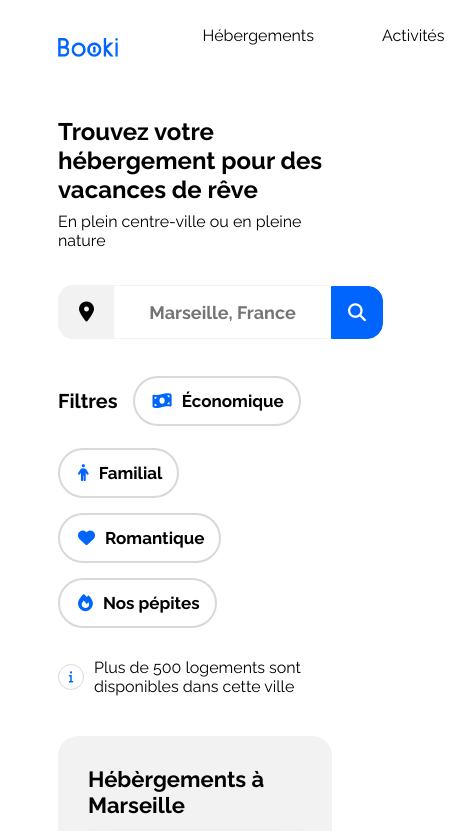
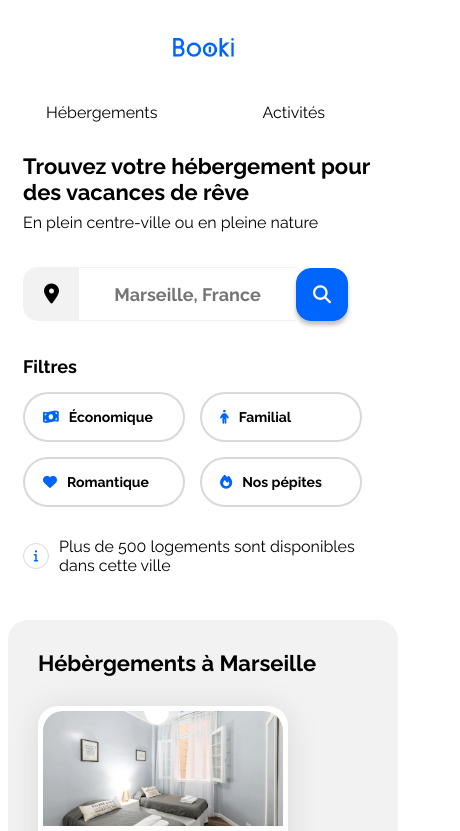
Before and after one commit to KD-Dev-Tech/p3-Booki, a plain HTML site: page index.html in a window 390 px wide. Shown: the top 831 px of the page, 460 px wide, since content can reach past the window. Drawn offline with Linux system fonts and the light colour scheme.

Commit message:
Responsive

```diff
--- a/css/style.css
+++ b/css/style.css
@@ -28,7 +28,7 @@ body {
 
 /*************************  En Tete de page   ************************/
 
-header{
+header {
     display: flex;
     justify-content: space-between;
     align-items: center;
@@ -39,24 +39,22 @@ header{
 header img {
     width: 61px;
     height: 19px;
-
 }
 
 nav a:hover {
     color: #0065FC;
     border-top: 2px solid #0065FC;
-    padding-top: 20%;
+    padding-top: 20px;
     }
 
-
-nav ul{
+nav ul {
     display: flex;
     margin: 16px;             /* espacement interne */
     padding: 0;               /* espacement externe */
     height: 44px;
 }
 
-nav li{
+nav li {
     padding-top: 16px;
     margin-left: 68px;
     padding: 0;
@@ -68,12 +66,9 @@ a {
     text-decoration: none;
 }
 
-
-
 .headline h1,
 .headline p {
     margin: 8px 0;
-
 }
 
 /*************************  Barre de Recherche   *******************/
@@ -134,12 +129,12 @@ input[type="text"] {
     flex-wrap: wrap;
     font-size: 17px;
     font-weight: bold;
-    padding-top: 30px;
+    padding-top: 35px;
     align-items: center;
     gap: 15px;
 }
 
-.filter-bar button {
+.filtres {
     border: 2px solid #D9D9D9;
     border-radius: 25px;
     padding: 0px 15px;
@@ -166,7 +161,7 @@ input[type="text"] {
 .info {
     margin-top: 20px;
     display: flex;
-    margin-bottom: 30px;
+    margin-bottom: 35px;
     align-items: center;
 }
 
@@ -185,7 +180,6 @@ input[type="text"] {
 .info p {
     margin: 10px;
  }
-
 
 /*********************************************************************/
 
@@ -222,7 +216,6 @@ input[type="text"] {
 .hebergements-and-populaires {
     display: flex;
     justify-content: space-between;
-
 }
 
 .hebergements-and-populaires section {
@@ -249,12 +242,10 @@ input[type="text"] {
 }
 
 .hebergements .card-content {
-
    padding: 0px 15px ;
 }
 
 .hebergements .card {
-
     width: 240px;
     height: 192px;
     padding-bottom: 15px;
@@ -286,7 +277,6 @@ input[type="text"] {
     font-weight: 700;
     font-size: 18px;
     margin-top: 30px;
-
 }
 
 /****** Populaires ***********/
@@ -357,7 +347,6 @@ input[type="text"] {
     width: 100%;
     height: 100%;
     object-fit: cover;
-
 }
  .activites .card {
     padding: 0;
@@ -391,21 +380,20 @@ footer {
 .lien-footer article{
     display: flex;
     flex-direction: column;
-    gap: 15px;
+    gap: 10px;
 }
-
-
-
-
-
-
-
 
 /* Le code ci-dessous correspond à la version responsive uniquement */
 
 /****** Media queries ***********/
 /* Medium devices (tablets, less/equal than 1024px) */
+
 @media (max-width: 1024px) {
+
+    .filter-bar h3 {
+        width: 100%;
+    }
+
     .hebergements-and-populaires {
         flex-direction: column;
     }
@@ -416,7 +404,6 @@ footer {
 
     .populaires {
         width: 100%;
-        margin-top: 50px;
     }
 
     .populaires-cards {
@@ -436,10 +423,81 @@ footer {
     .populaires-cards .card-subtitle {
         font-size: 13px;
     }
+
+    .activites .card {
+        width: 190px;
+        height: 210px;
     }
+
+    .activites img {
+        height: 200px;
+    }
+
+
+
+     footer {
+        padding-right: 20%;
+     }
+
+}
+
+
+
+
+
 
 /* Small devices (phones, less than 768px) */
 @media (max-width: 767.98px) {
+
+
+    body {
+        width: 100%; ;
+    }
+
+    .main-container {
+        padding: 0px ;
+    }
+
+    /*******************************************************/
+
+    h1 {
+        font-size: 22px;
+    }
+
+    header {
+        width: 100%;
+        flex-wrap: wrap;
+        justify-content: center;
+        height: 115px;
+    }
+
+    header img {
+        padding: 30px;
+    }
+
+    nav a:hover {
+        border-bottom: 2px solid #0065FC;
+        padding-bottom: 15px;
+        border-top: none;
+
+    }
+
+    nav li {
+        display: block;
+        padding-right: 70px;
+        margin-left: 35px;
+    }
+
+    /*************************************************/
+
+    .info-group {
+        padding: 0px 15px;
+    }
+
+    .search-button {
+        border-radius: 15px;
+        box-shadow: 0px 4px 4px 0px rgba(0, 0, 0, 0.25);
+    }
 
     .search-button span.search-icon i {
         display: inline; /* Afficher l'icône sur mobile */
@@ -449,4 +507,23 @@ footer {
         display: none; /* Masquer le texte "Rechercher" sur mobile */
      }
 
+     .filter-bar h3 {
+        margin: 0px;
+        padding-top: 0;
+        font-size: 18px;
     }
+
+    .filtres {
+        font-size: 14px;
+        width: 162px;
+        text-align: start;
+     }
+
+/**********************************************************/
+
+
+
+
+
+
+}
--- a/index.html
+++ b/index.html
@@ -20,9 +20,9 @@
 
 <header>
         <img src="images/logo/Booki.png" alt="Bookie nom de l'agence ">
-    <nav>
+    <nav class="menu">
         <ul>
-           <li><a href="#Hbergements"> Hébergements</a></li>
+           <li><a href="#Hbergements">Hébergements</a></li>
            <li><a href="#Activites">Activités</a></li>
         </ul>
     </nav>
@@ -31,7 +31,6 @@
 
 
 <Section class="info-group">
-
       <div class="headline">
         <h1>Trouvez votre hébergement pour des vacances de rêve </h1>
         <p>En plein centre-ville ou en pleine nature</p>
@@ -44,22 +43,20 @@
             <span class="search-icon"><i class="fa-solid fa-magnifying-glass"></i></span>
             <span class="text">Rechercher</span>
         </a>
-
     </div>
 
     <div class="filter-bar">
         <h3>Filtres</h3>
-        <button class="Filtres"><i class="fa-solid fa-money-bill-wave"></i>Économique</button>
-        <button class="Filtres"><i class="fa-solid fa-person"></i>Familial</button>
-        <button class="Filtres" href=""><i class="fa-solid fa-heart"></i>Romantique</button>
-        <button class="Filtres" href=""><i class="fa-solid fa-fire"></i>Nos pépites</button>
+        <button class="filtres"><i class="fa-solid fa-money-bill-wave"></i>Économique</button>
+        <button class="filtres"><i class="fa-solid fa-person"></i>Familial</button>
+        <button class="filtres" href=""><i class="fa-solid fa-heart"></i>Romantique</button>
+        <button class="filtres" href=""><i class="fa-solid fa-fire"></i>Nos pépites</button>
     </div>
 
      <div class="info">
         <span class="information-icone"><i class="fa-solid fa-info"></i></span>
         <p>Plus de 500 logements sont disponibles dans cette ville</p>
     </div>
-
  </Section>
 
 
@@ -67,10 +64,8 @@
             <div class="hebergements-and-populaires">
 
         <section class="hebergements" id="Hbergements">
-
                     <H2 class="section-title">Hébèrgements à Marseille</H2>
         <div class="conteneur">
-
 
                 <article class="card">
             <a href="#">
@@ -92,8 +87,6 @@
                             </a>
                     </article>
 
-
-
                     <article class="card">
                 <a href="#">
                         <img src="./images/hebergements/febrian-zakaria.jpg" alt="Image de la chambre d'hôtel montrant un lit">
@@ -113,8 +106,6 @@
                                 </div>
                             </a>
                     </article>
-
-
 
                     <article class="card">
                 <a href="#">
@@ -136,8 +127,6 @@
                             </a>
                     </article>
 
-
-
                     <article class="card">
                 <a href="#">
                         <img src="./images/hebergements/annie-spratt.jpg" alt="Image de la chambre d'hôtel montrant un lit">
@@ -157,8 +146,6 @@
                                 </div>
                             </a>
                     </article>
-
-
 
                     <article class="card">
                 <a href="#">
@@ -180,8 +167,6 @@
                             </a>
                     </article>
 
-
-
                     <article class="card">
                 <a href="#">
                         <img src="./images/hebergements/nicate-lee.jpg" alt="Image de la chambre d'hôtel montrant un lit">
@@ -201,11 +186,8 @@
                                 </div>
                             </a>
                     </article>
-
+            </div>
                     <a class="afficher" href="#">Afficher plus</a>
-        </div>
-
-
         </section>
 
                <section class="populaires">
@@ -319,33 +301,26 @@
         <footer>
             <div class="lien-footer">
                 <article class="a-propos">
-
                     <h3>À propos</h3>
-
                     <a href="#">Fonctionnement du site</a>
                     <a href="#">Conditions générales </a>
                     <a href="#">Données et confidentialité</a>
-
                  </article>
             </div>
+
             <div class="lien-footer">
                 <article class="nos-hebergements">
-
                     <h3>Nos hébergements</h3>
-
                     <a href="#">Charte qualité</a>
                     <a href="#">Proposer votre hôtel</a>
-
                 </article>
             </div>
+
             <div class="lien-footer">
                 <article class="assitance">
-
                     <h3>Assistance</h3>
-
                     <a href="#">Centre d’aide</a>
                     <a href="#">Nous contacter</a>
-
                 </article>
             </div>
         </footer>
```
Lines whose indentation alone changed are shown as unchanged.
